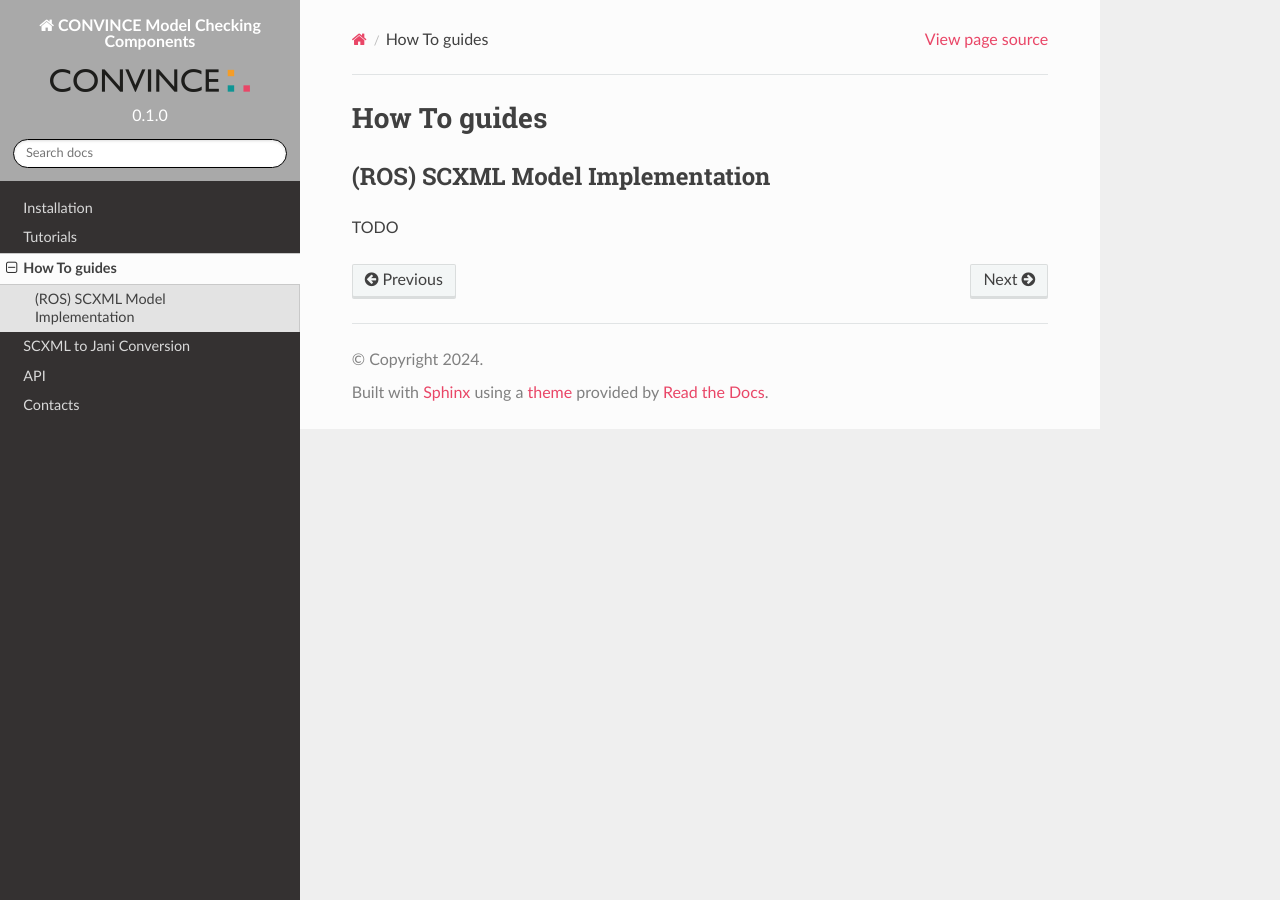
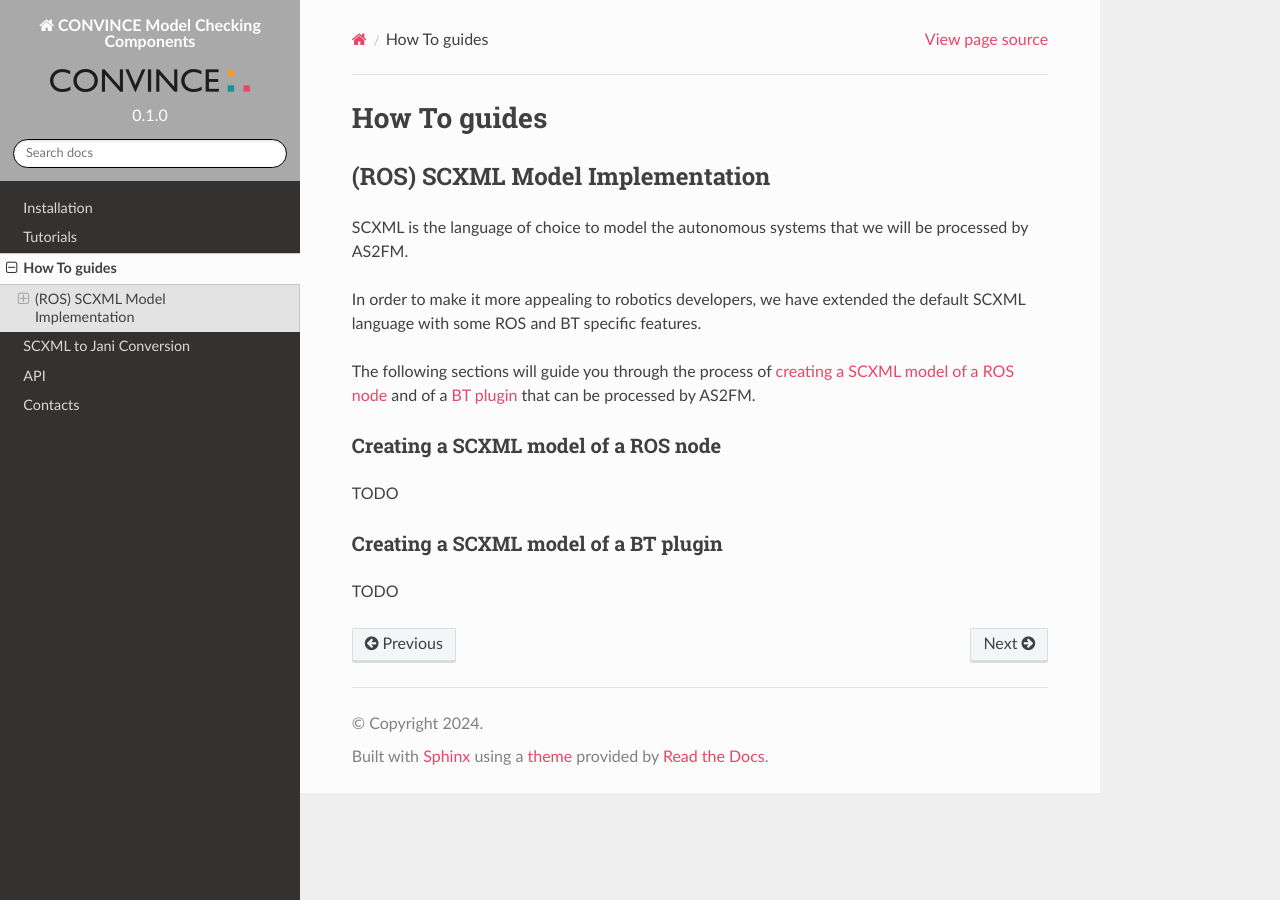
Before and after one commit to convince-project/AS2FM, a Sphinx documentation site: the page built from docs/source/howto.rst, in a window 1280 px wide. Built offline with Sphinx 7.4.7 and the Read the Docs theme 2.0.0, drawn with Linux system fonts in a browser that asks for light colours.

Commit message:
Prepare the howto page for more content
Signed-off-by: Marco Lampacrescia <marco.lampacrescia@de.bosch.com>

```diff
--- a/docs/source/howto.rst
+++ b/docs/source/howto.rst
@@ -6,4 +6,22 @@ How To guides
 (ROS) SCXML Model Implementation
 ---------------------------------
 
+SCXML is the language of choice to model the autonomous systems that we will be processed by AS2FM.
+
+In order to make it more appealing to robotics developers, we have extended the default SCXML language with some ROS and BT specific features.
+
+The following sections will guide you through the process of :ref:`creating a SCXML model of a ROS node <ros_node_scxml>` and of a :ref:`BT plugin <bt_plugin_scxml>` that can be processed by AS2FM.
+
+.. _ros_node_scxml:
+
+Creating a SCXML model of a ROS node
+~~~~~~~~~~~~~~~~~~~~~~~~~~~~~~~~~~~~
+
 TODO
+
+.. _bt_plugin_scxml:
+
+Creating a SCXML model of a BT plugin
+~~~~~~~~~~~~~~~~~~~~~~~~~~~~~~~~~~~~~~
+
+TODO
```
